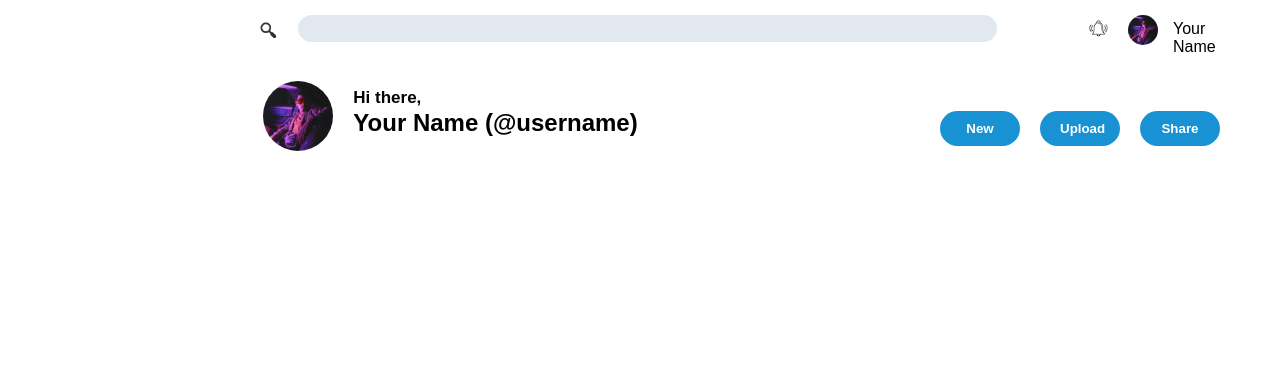
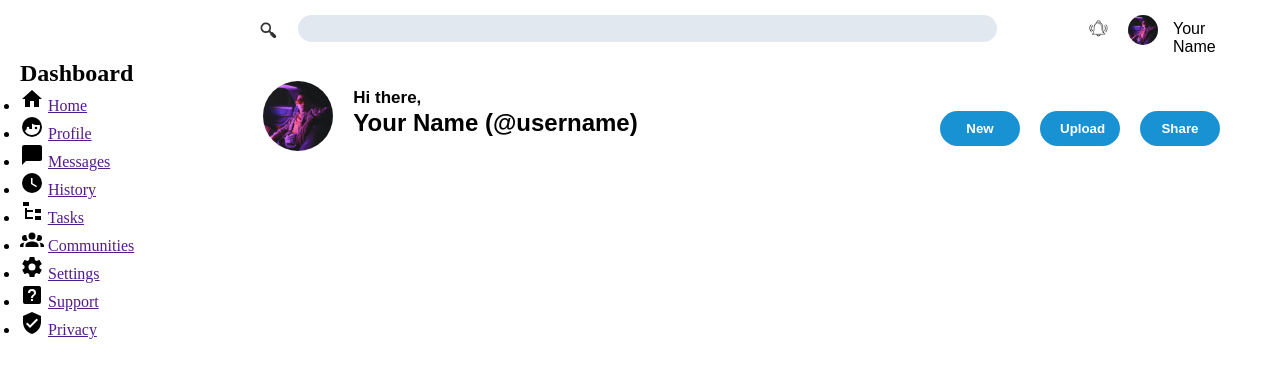
Before and after one commit to DZhivkovv/admin-dashboard, a plain HTML site: page index.html in a window 1280 px wide. Drawn offline with Linux system fonts and the light colour scheme.

Commit message:
Add all elements needed in the sidebar of the page

```diff
--- a/index.html
+++ b/index.html
@@ -37,6 +37,74 @@
             </div>
         </header>
         <section class="container" id="sidebar-container">
+            <div class="dashboard-logo-container">
+                <svg xmlns="http://www.w3.org/2000/svg" xmlns:xlink="http://www.w3.org/1999/xlink" version="1.1" width="36px" fill="white" height="36" viewBox="0 0 24 24"><path d="M19,5V7H15V5H19M9,5V11H5V5H9M19,13V19H15V13H19M9,17V19H5V17H9M21,3H13V9H21V3M11,3H3V13H11V3M21,11H13V21H21V11M11,15H3V21H11V15Z"/>
+                    <path xmlns="http://www.w3.org/2000/svg" d="M19,5V7H15V5H19M9,5V11H5V5H9M19,13V19H15V13H19M9,17V19H5V17H9M21,3H13V9H21V3M11,3H3V13H11V3M21,11H13V21H21V11M11,15H3V21H11V15Z"/>
+                </svg>
+                <h1>Dashboard</h1>
+            </div>
+            <div class="navigation-upper">
+                <ul>
+                    <li>
+                        <svg style="width:24px;height:24px" viewBox="0 0 24 24">
+                            <path fill="currentColor" d="M10,20V14H14V20H19V12H22L12,3L2,12H5V20H10Z" />
+                        </svg>
+                        <a href="">Home</a>
+                    </li>
+                    <li>
+                        <svg style="width:24px;height:24px" viewBox="0 0 24 24">
+                            <path fill="currentColor" d="M12,2A10,10 0 0,0 2,12A10,10 0 0,0 12,22A10,10 0 0,0 22,12A10,10 0 0,0 12,2M12,8.39C13.57,9.4 15.42,10 17.42,10C18.2,10 18.95,9.91 19.67,9.74C19.88,10.45 20,11.21 20,12C20,16.41 16.41,20 12,20C9,20 6.39,18.34 5,15.89L6.75,14V13A1.25,1.25 0 0,1 8,11.75A1.25,1.25 0 0,1 9.25,13V14H12M16,11.75A1.25,1.25 0 0,0 14.75,13A1.25,1.25 0 0,0 16,14.25A1.25,1.25 0 0,0 17.25,13A1.25,1.25 0 0,0 16,11.75Z" />
+                        </svg>
+                        <a href="">Profile</a>
+                    </li>
+                    <li>
+                        <svg style="width:24px;height:24px" viewBox="0 0 24 24">
+                            <path fill="currentColor" d="M20,2H4A2,2 0 0,0 2,4V22L6,18H20A2,2 0 0,0 22,16V4C22,2.89 21.1,2 20,2Z" />
+                        </svg>
+                        <a href="">Messages</a>
+                    </li>
+                    <li>
+                        <svg style="width:24px;height:24px" viewBox="0 0 24 24">
+                            <path fill="currentColor" d="M12,2A10,10 0 0,0 2,12A10,10 0 0,0 12,22A10,10 0 0,0 22,12A10,10 0 0,0 12,2M16.2,16.2L11,13V7H12.5V12.2L17,14.9L16.2,16.2Z" />
+                        </svg>
+                        <a href="">History</a>
+                    </li>
+                    <li>
+                        <svg style="width:24px;height:24px" viewBox="0 0 24 24">
+                            <path fill="currentColor" d="M3,3H9V7H3V3M15,10H21V14H15V10M15,17H21V21H15V17M13,13H7V18H13V20H7L5,20V9H7V11H13V13Z" />
+                        </svg>
+                        <a href="">Tasks</a>
+                    </li>
+                    <li>
+                        <svg style="width:24px;height:24px" viewBox="0 0 24 24">
+                            <path fill="currentColor" d="M12,5.5A3.5,3.5 0 0,1 15.5,9A3.5,3.5 0 0,1 12,12.5A3.5,3.5 0 0,1 8.5,9A3.5,3.5 0 0,1 12,5.5M5,8C5.56,8 6.08,8.15 6.53,8.42C6.38,9.85 6.8,11.27 7.66,12.38C7.16,13.34 6.16,14 5,14A3,3 0 0,1 2,11A3,3 0 0,1 5,8M19,8A3,3 0 0,1 22,11A3,3 0 0,1 19,14C17.84,14 16.84,13.34 16.34,12.38C17.2,11.27 17.62,9.85 17.47,8.42C17.92,8.15 18.44,8 19,8M5.5,18.25C5.5,16.18 8.41,14.5 12,14.5C15.59,14.5 18.5,16.18 18.5,18.25V20H5.5V18.25M0,20V18.5C0,17.11 1.89,15.94 4.45,15.6C3.86,16.28 3.5,17.22 3.5,18.25V20H0M24,20H20.5V18.25C20.5,17.22 20.14,16.28 19.55,15.6C22.11,15.94 24,17.11 24,18.5V20Z" />
+                        </svg>
+                        <a href="">Communities</a>
+                    </li>
+                </ul>
+            </div>
+            <div class="navigation-lower">
+                <ul>
+                    <li>
+                        <svg style="width:24px;height:24px" viewBox="0 0 24 24">
+                            <path fill="currentColor" d="M12,15.5A3.5,3.5 0 0,1 8.5,12A3.5,3.5 0 0,1 12,8.5A3.5,3.5 0 0,1 15.5,12A3.5,3.5 0 0,1 12,15.5M19.43,12.97C19.47,12.65 19.5,12.33 19.5,12C19.5,11.67 19.47,11.34 19.43,11L21.54,9.37C21.73,9.22 21.78,8.95 21.66,8.73L19.66,5.27C19.54,5.05 19.27,4.96 19.05,5.05L16.56,6.05C16.04,5.66 15.5,5.32 14.87,5.07L14.5,2.42C14.46,2.18 14.25,2 14,2H10C9.75,2 9.54,2.18 9.5,2.42L9.13,5.07C8.5,5.32 7.96,5.66 7.44,6.05L4.95,5.05C4.73,4.96 4.46,5.05 4.34,5.27L2.34,8.73C2.21,8.95 2.27,9.22 2.46,9.37L4.57,11C4.53,11.34 4.5,11.67 4.5,12C4.5,12.33 4.53,12.65 4.57,12.97L2.46,14.63C2.27,14.78 2.21,15.05 2.34,15.27L4.34,18.73C4.46,18.95 4.73,19.03 4.95,18.95L7.44,17.94C7.96,18.34 8.5,18.68 9.13,18.93L9.5,21.58C9.54,21.82 9.75,22 10,22H14C14.25,22 14.46,21.82 14.5,21.58L14.87,18.93C15.5,18.67 16.04,18.34 16.56,17.94L19.05,18.95C19.27,19.03 19.54,18.95 19.66,18.73L21.66,15.27C21.78,15.05 21.73,14.78 21.54,14.63L19.43,12.97Z" />
+                        </svg>
+                        <a href="">Settings</a>
+                    </li>
+                    <li>
+                        <svg style="width:24px;height:24px" viewBox="0 0 24 24">
+                            <path fill="currentColor" d="M11,18H13V16H11V18M12,6A4,4 0 0,0 8,10H10A2,2 0 0,1 12,8A2,2 0 0,1 14,10C14,12 11,11.75 11,15H13C13,12.75 16,12.5 16,10A4,4 0 0,0 12,6M5,3H19A2,2 0 0,1 21,5V19A2,2 0 0,1 19,21H5A2,2 0 0,1 3,19V5A2,2 0 0,1 5,3Z" />
+                        </svg>
+                        <a href="">Support</a>
+                    </li>
+                    <li>
+                        <svg style="width:24px;height:24px" viewBox="0 0 24 24">
+                            <path fill="currentColor" d="M10,17L6,13L7.41,11.59L10,14.17L16.59,7.58L18,9M12,1L3,5V11C3,16.55 6.84,21.74 12,23C17.16,21.74 21,16.55 21,11V5L12,1Z" />
+                        </svg>
+                        <a href="">Privacy</a>
+                    </li>
+                </ul>
+            </div>
         </section>
         <section class="container" id="main-container">
         </section>
```
